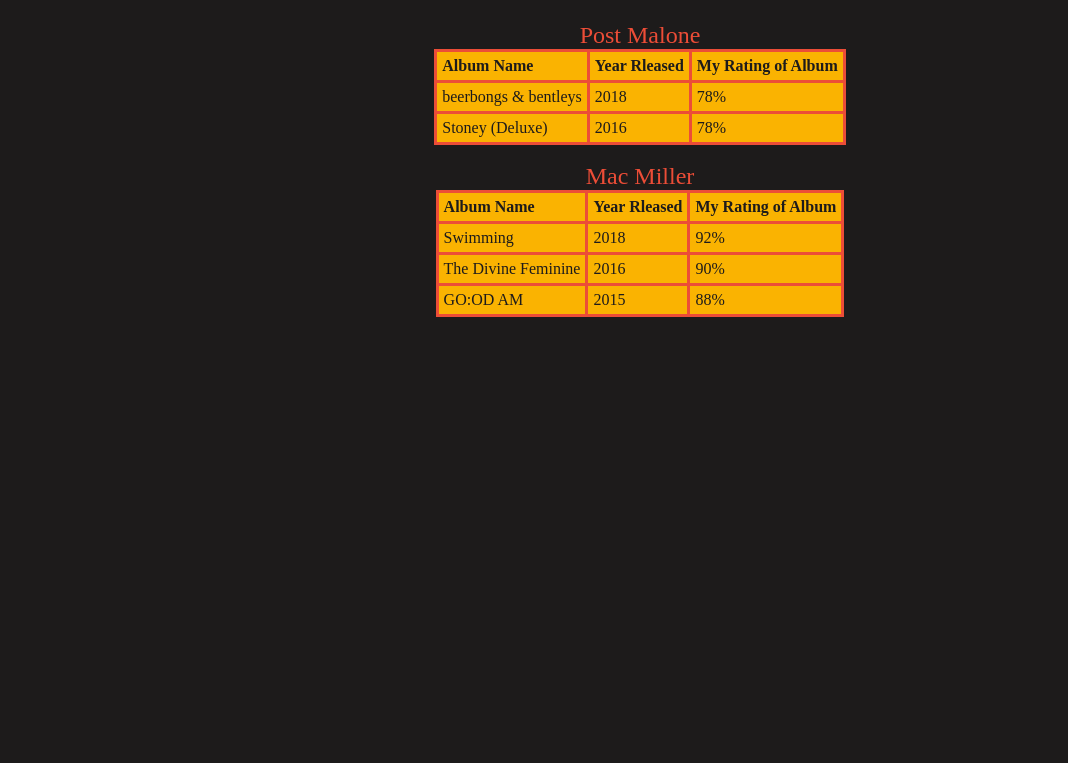
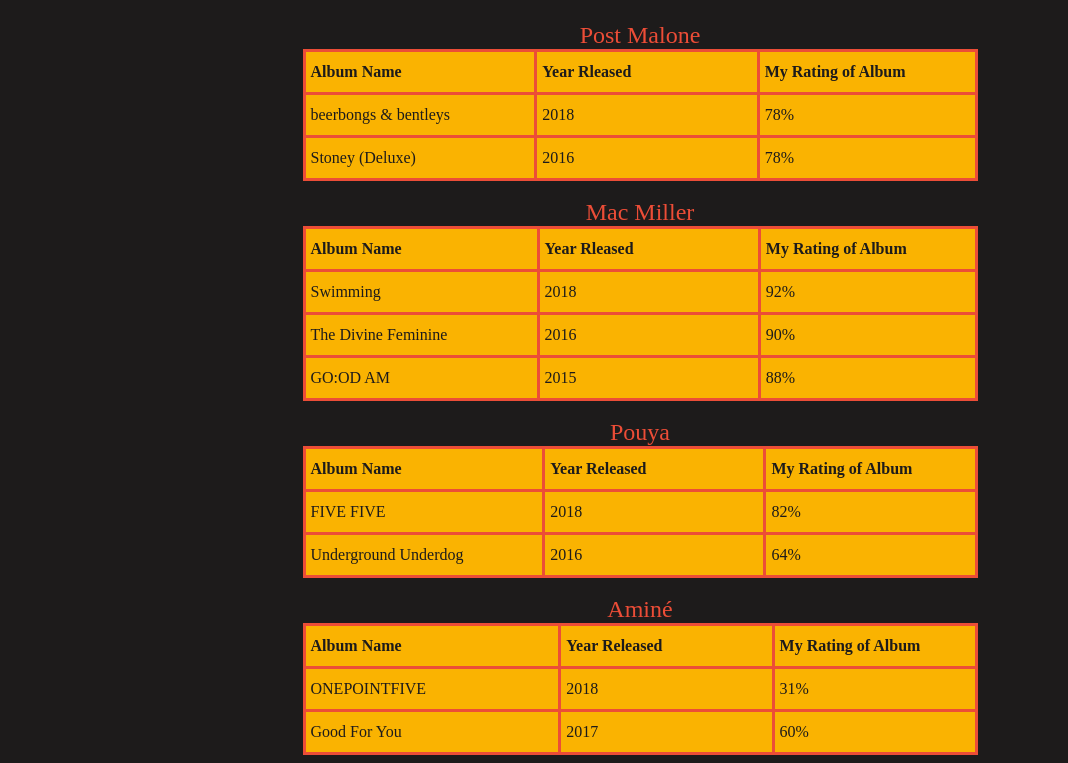
Before and after one commit to PsychoSasquatch/PsychoSasquatch.github.io, a plain HTML site: page tables.html in a window 1280 px wide. Shown: the part 151-914 px from the top of the page, without its empty margins (0-1068 px from the left). Before the commit the page ends 800 px from the top, so only its background shows below. Drawn offline with Linux system fonts and the light colour scheme.

Commit message:
MOAR TABLES

```diff
--- a/MyStyle.css
+++ b/MyStyle.css
@@ -80,6 +80,8 @@ table, th, td {
     border: 3px solid #EC4D37;
     border-collapse: collapse;
     background-color: #FAB301;
+    height: 30px;
+    width: 675px;
 }
 
 th, td {
--- a/tables.html
+++ b/tables.html
@@ -87,6 +87,48 @@
         </tr>
     </table>
 
+    <br />
+
+    <table align="center">
+        <caption>Pouya</caption>
+        <tr>
+            <th>Album Name</th>
+            <th>Year Released</th>
+            <th>My Rating of Album</th>
+        </tr>
+        <tr>
+            <td>FIVE FIVE</td>
+            <td>2018</td>
+            <td>82%</td>
+        </tr>
+        <tr>
+            <td>Underground Underdog</td>
+            <td>2016</td>
+            <td>64%</td>
+        </tr>
+    </table>
+
+    <br />
+
+    <table align="center">
+        <caption>Amin&eacute;</caption>
+        <tr>
+            <th>Album Name</th>
+            <th>Year Released</th>
+            <th>My Rating of Album</th>
+        </tr>
+        <tr>
+            <td>ONEPOINTFIVE</td>
+            <td>2018</td>
+            <td>31%</td>
+        </tr>
+        <tr>
+            <td>Good For You</td>
+            <td>2017</td>
+            <td>60%</td>
+        </tr>
+    </table>
+
 </body>
 
 </html>
```
